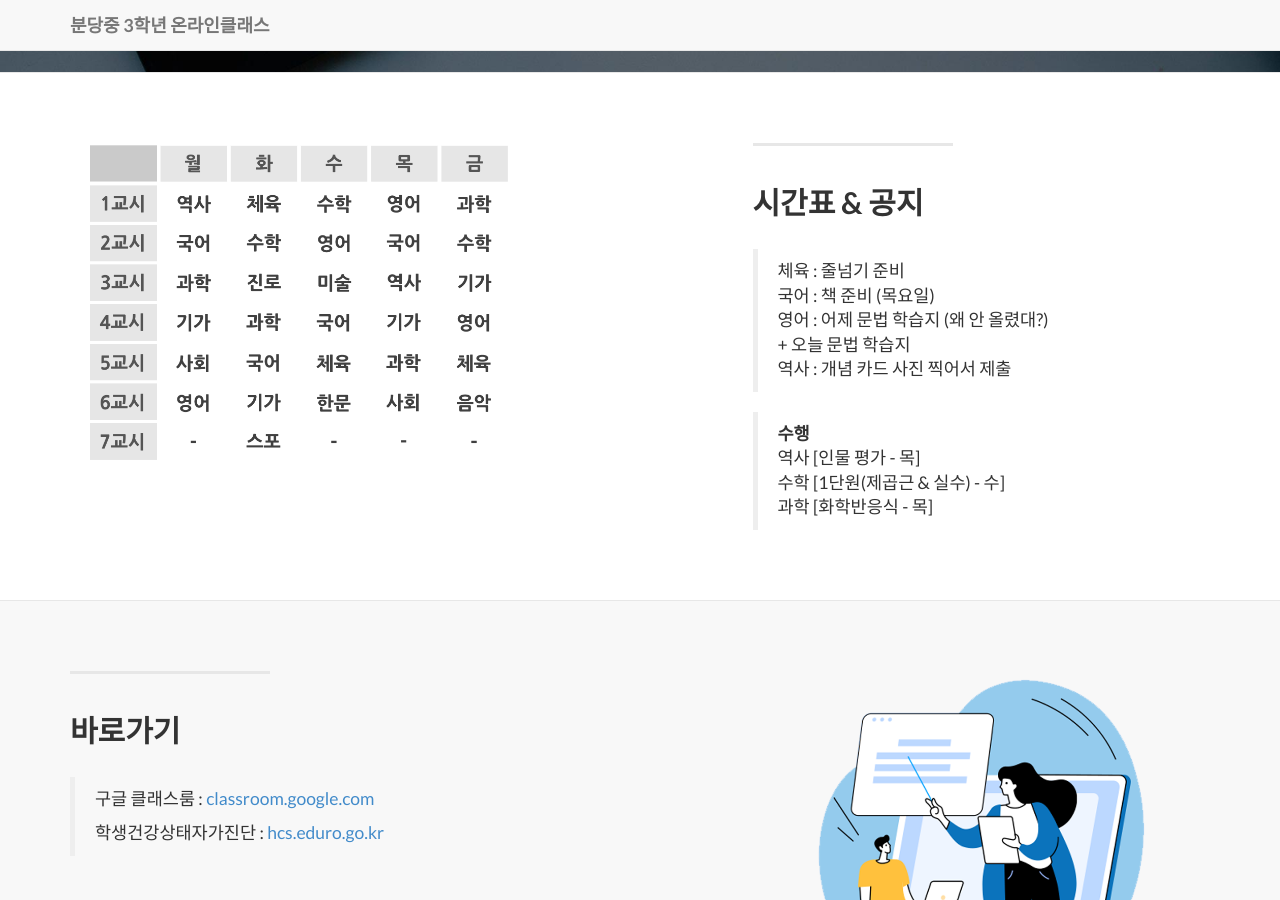
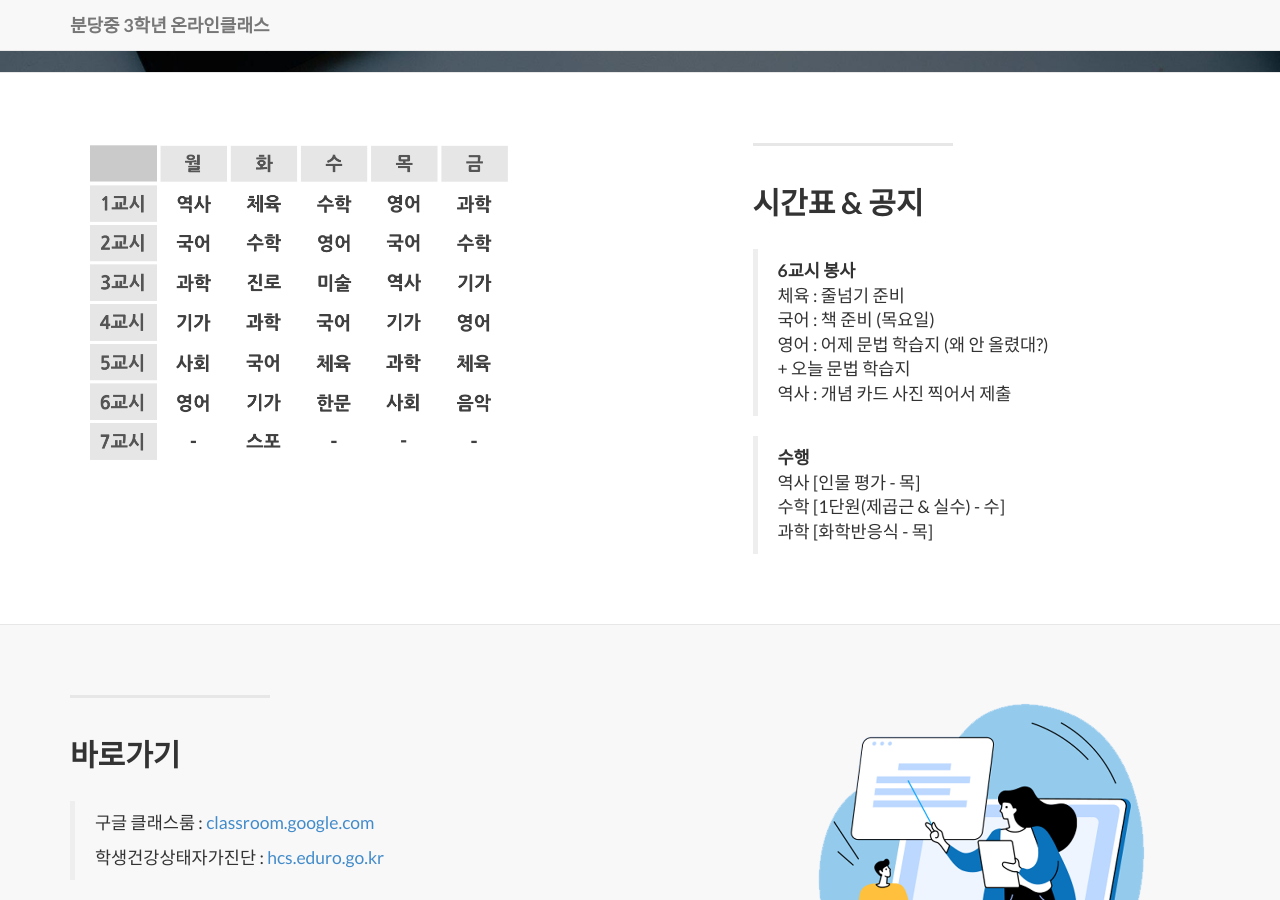
Before and after one commit to bundang-ms-2021/oncl, a Jekyll site: the page built from index.html, in a window 1280 px wide and 900 px high, scrolled down 692 px. Built offline with Jekyll 4.4.1, drawn with Linux system fonts in a browser that asks for light colours; nearby versions of some CDN libraries; library files that are not in the unit come from our copies.

Commit message:
Update 2014-09-21-services-1.markdown

```diff
--- a/_posts/2014-09-21-services-1.markdown
+++ b/_posts/2014-09-21-services-1.markdown
@@ -6,6 +6,7 @@ title: 시간표 & 공지
 description: |
 ---
 
+  > **6교시 봉사**
   > 체육 : 줄넘기 준비
   > 국어 : 책 준비 (목요일)
   > 영어 : 어제 문법 학습지 (왜 안 올렸대?)
```
